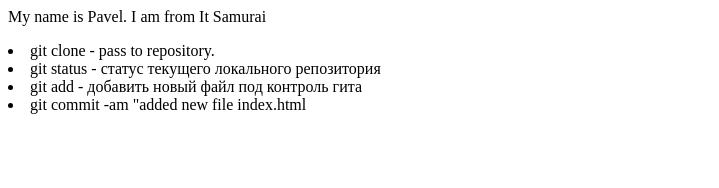
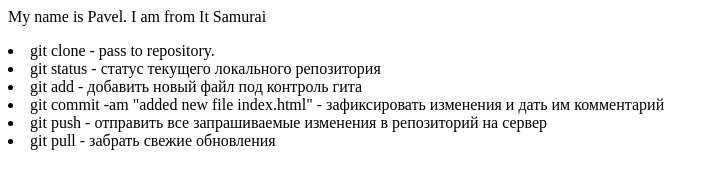
Before and after one commit to redwolf87/1, a plain HTML site: page Index.html in a window 1280 px wide. Shown: the whole page, without its empty margins (0-719 px from the left). Drawn offline with Linux system fonts and the light colour scheme.

Commit message:
added push pull comments to Index.html

```diff
--- a/Index.html
+++ b/Index.html
@@ -4,6 +4,9 @@
     <li>git clone - pass to repository.</li>
     <li>git status - статус текущего локального репозитория</li>
     <li>git add - добавить новый файл под контроль гита</li>
-    <li>git commit -am "added new file index.html</li>
+    <li>git commit -am "added new file index.html" - зафиксировать изменения и дать им комментарий</li>
+    <li>git push - отправить все запрашиваемые изменения в репозиторий на сервер</li>
+    <li>git pull - забрать свежие обновления</li>
+
 </ul>
 </div>
```
